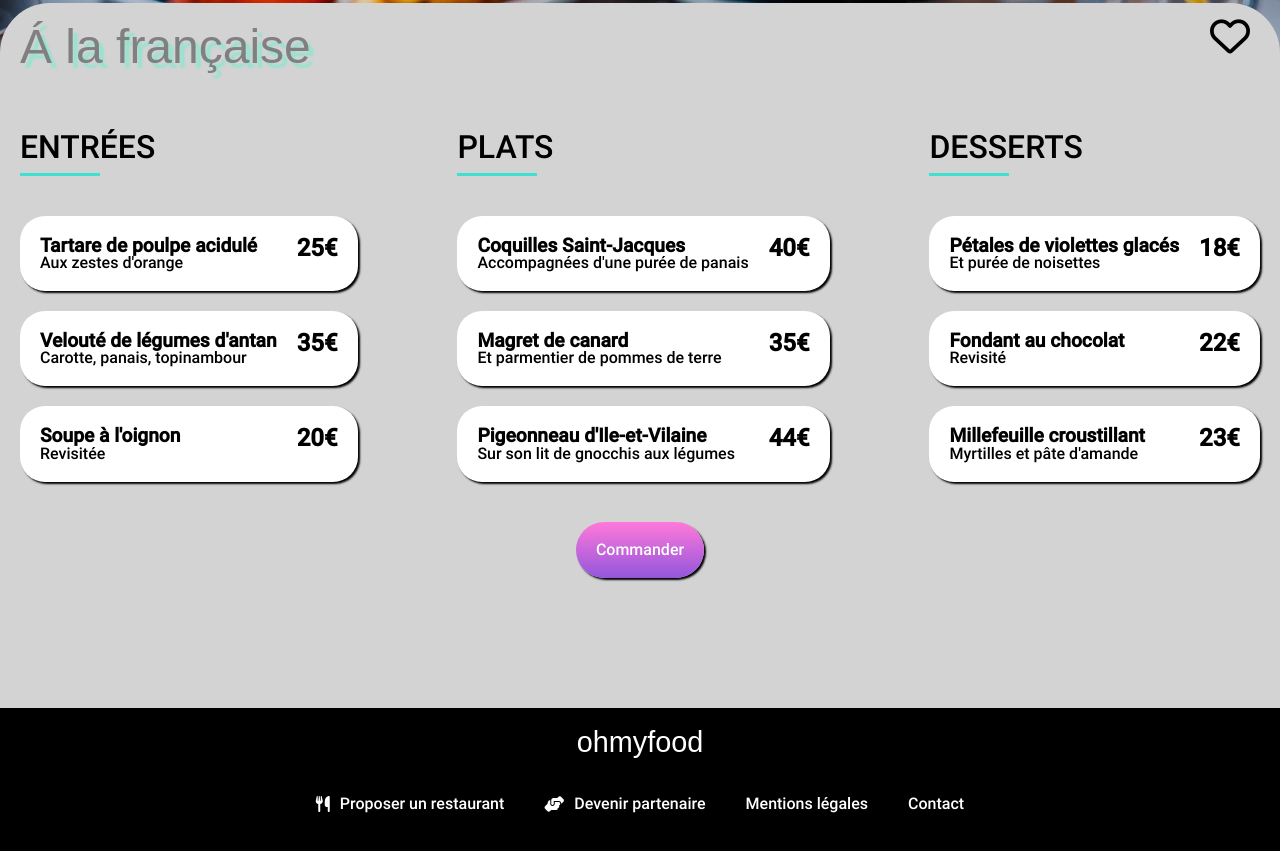
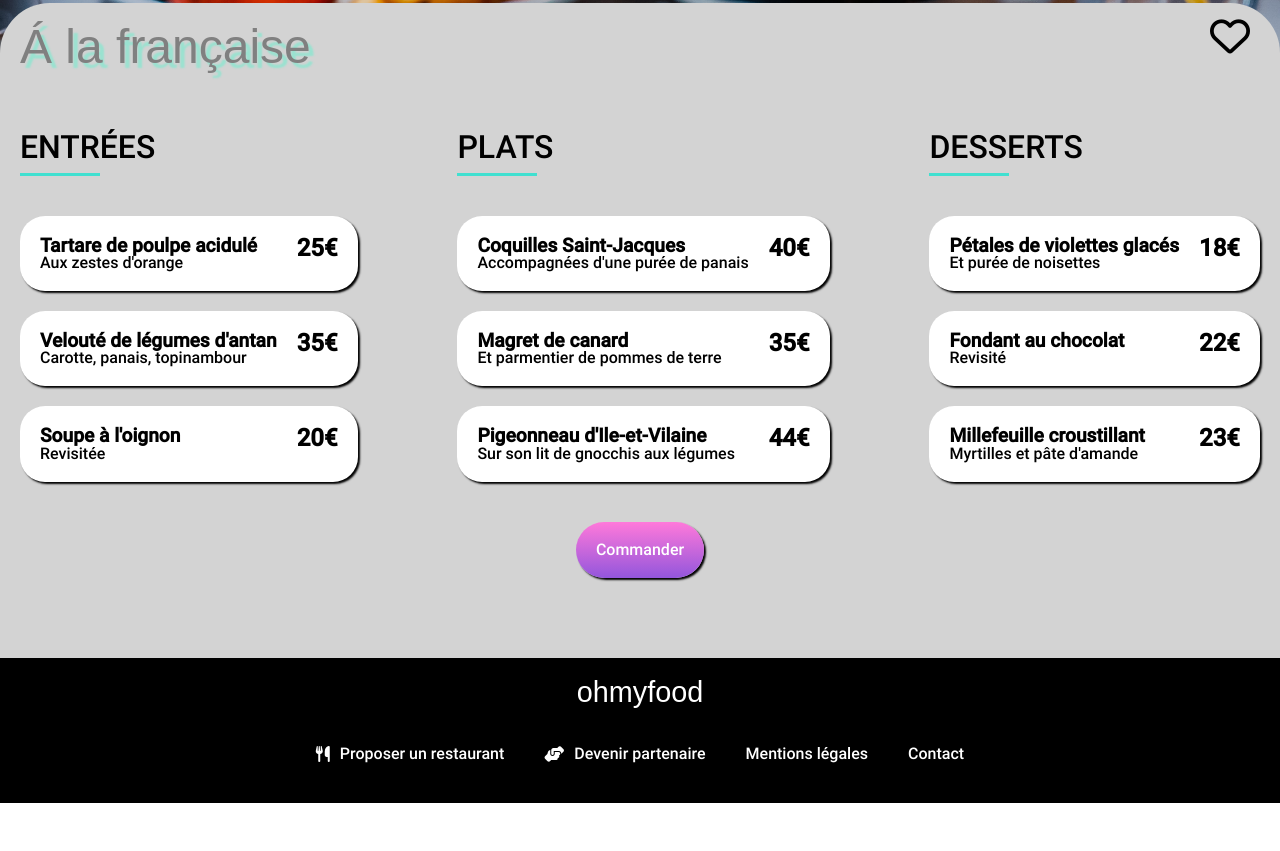
Before and after one commit to sebdelbox/SebastienDelalay_3_01062021, a plain HTML site: page a-la-francaise.html in a window 1280 px wide. Shown: the part 351-1202 px from the top of the page. Drawn offline with Linux system fonts and the light colour scheme; a web font is replaced by a local one.

Commit message:
Les restaurants tarif css + footer modif

```diff
--- a/menu.css
+++ b/menu.css
@@ -1,6 +1,3 @@
-body {
-    background-color: lightgray;
-}
 section {
     background-color: lightgray;
     padding-bottom: 40px;
@@ -140,3 +137,7 @@ p {
         font-size: 2.5em;
     }
 }
+footer {
+    position: relative;
+    top:-50px;
+}
```
